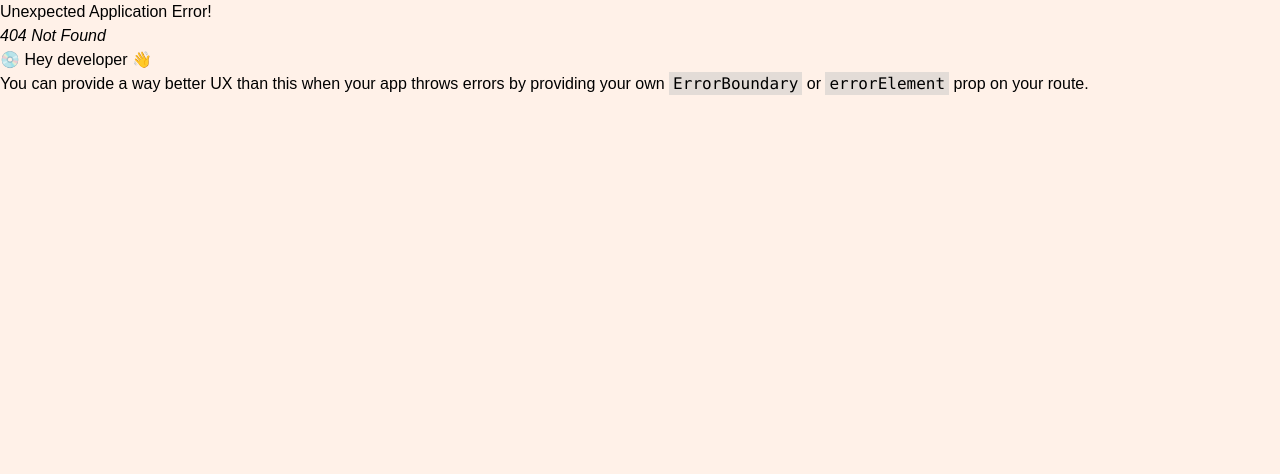
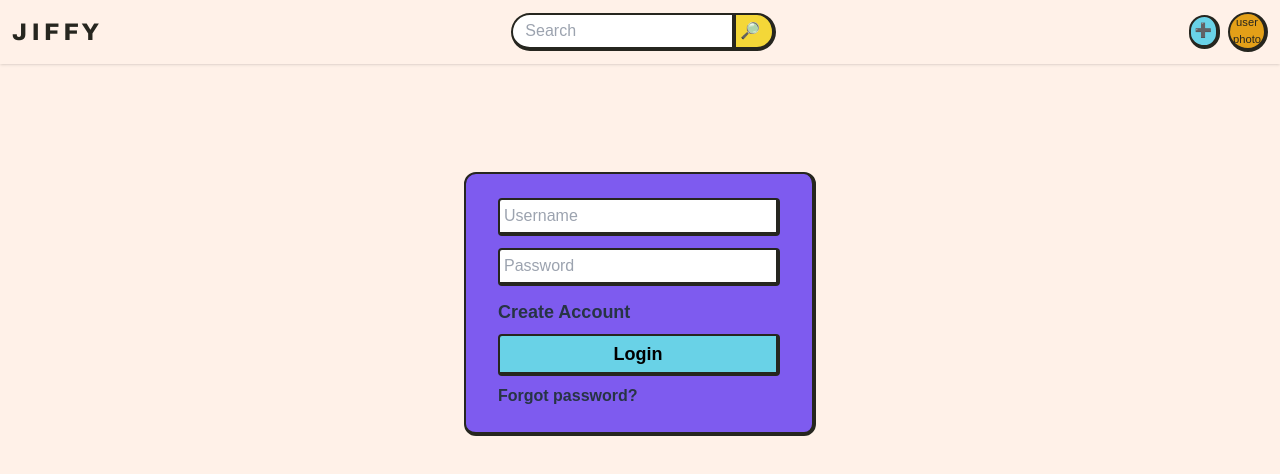
Before and after one commit to Huls26/jiffy, a React (Vite) app: page /login in a window 1280 px wide. Before the commit this address had no page. Shown: the top 474 px of the page. Built offline with nearby package versions, Linux system fonts and the light colour scheme; a web font is replaced by a local one.

Commit message:
LoginPage.jsx: add style

```diff
--- a/src/components/Header/index.jsx
+++ b/src/components/Header/index.jsx
@@ -19,8 +19,9 @@ export default function Header() {
           className="
             rounded-l-full pl-3 py-1
             outline-none
-            border-dark-2
-            border-2
+            border
+          border-dark-2
+            border-b-2
             focus:border-focus-1
           "
         />
@@ -30,8 +31,9 @@ export default function Header() {
           className="
           bg-yellow-1 rounded-r-full
             pr-3 pl-1 py-1
+            border
           border-dark-2
-            border-y-2
+            border-b-2
             border-r-2
             hover:opacity-80
             active:bg-yellow-2
--- /dev/null
+++ b/src/features/LoginForm/components/LoginBtn.jsx
@@ -0,0 +1,18 @@
+export default function LoginBtn() {
+  return (
+    <button
+      type="submit"
+      className="
+      bg-aqua-1
+        font-LM text-lg font-bold
+        w-full py-1 mt-2 mb-2
+      border-dark-2 border border-r-2 border-b-2 rounded
+        hover:opacity-80
+      active:bg-green
+        active:opacity-100
+      "
+    >
+      Login
+    </button>
+  );
+}
--- /dev/null
+++ b/src/features/LoginForm/index.jsx
@@ -0,0 +1,69 @@
+import { Link } from 'react-router-dom';
+import LoginBtn from './components/LoginBtn';
+
+export default function LoginForm() {
+  return (
+    <form className="
+        bg-purple
+        border-dark-2 border border-r-2 border-b-2
+          px-8 py-6
+          max-w-[22em]
+          rounded-xl
+        "
+    >
+      <input
+        className="
+                border-dark-2 border border-r-2 border-b-2
+                  mb-3 p-1
+                  w-full
+                  rounded
+                  outline-none
+                  focus:border-blue
+                "
+        type="text"
+        placeholder="Username"
+      />
+      <input
+        className="
+                border-dark-2 border border-r-2 border-b-2
+                  mb-3 p-1
+                  w-full
+                  rounded
+                  outline-none
+                  focus:border-blue
+                "
+        type="password"
+        placeholder="Password"
+      />
+      {/* link react router dom */}
+      <div>
+        <Link
+          to="../signup"
+          className="
+          text-gray-dark text-lg font-bold
+            underline-offset-2
+            decoration-2
+            hover:underline
+          "
+        >
+          Create Account
+
+        </Link>
+        <LoginBtn />
+      </div>
+
+      <Link
+        to=".."
+        relative="path"
+        className="
+          text-gray-dark text-base font-semibold
+            underline-offset-2
+            decoration-2
+            hover:underline
+          "
+      >
+        Forgot password?
+      </Link>
+    </form>
+  );
+}
--- /dev/null
+++ b/src/pages/LoginPage.jsx
@@ -0,0 +1,9 @@
+import LoginForm from '@features/LoginForm';
+
+export default function LoginPage() {
+  return (
+    <main className="flex justify-center items-center h-[60vh]">
+      <LoginForm />
+    </main>
+  );
+}
--- a/src/routes/index.jsx
+++ b/src/routes/index.jsx
@@ -6,7 +6,9 @@ import {
 } from 'react-router-dom';
 
 import AppLayout from '@layout/AppLayout';
+
 import MainPage from '@pages/MainPage';
+import LoginPage from '@pages/LoginPage';
 
 const router = createBrowserRouter(
   createRoutesFromElements(
@@ -18,6 +20,10 @@ const router = createBrowserRouter(
         index
         element={<MainPage />}
       />
+      <Route
+        path="login"
+        element={<LoginPage />}
+      />
     </Route>,
   ),
 );
--- a/tailwind.config.js
+++ b/tailwind.config.js
@@ -42,6 +42,11 @@ export default {
       sans: ['Graphik', 'sans-serif'],
       serif: ['Merriweather', 'serif'],
     },
+    borderWidth: {
+      DEFAULT: '2.3px',
+      0: '0',
+      2: '4px',
+    },
     extend: {},
   },
   plugins: [],
```
Also changed, not shown: 1 other file (tests, documents, lock files or other folders).
